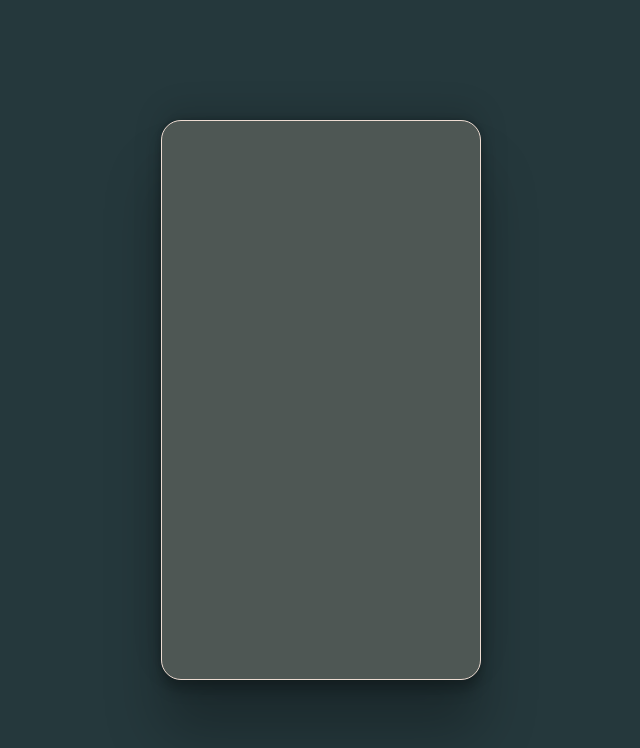
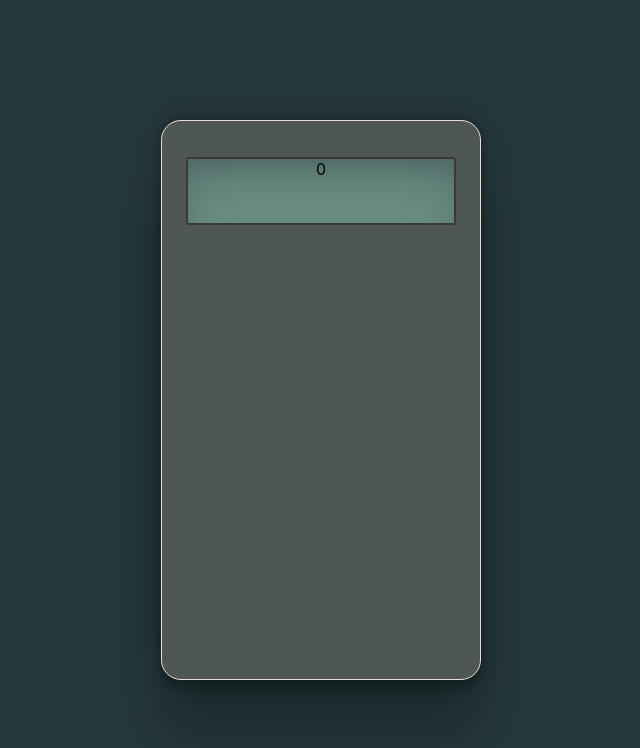
Before and after one commit to deven-kane/calcu-lo, a React (Create React App) app: page / in a window 1280 px wide. Shown: the top 748 px of the page, without its empty margins (319-959 px from the left). Built offline with nearby package versions, Linux system fonts and the light colour scheme.

Commit message:
add Display to Calculator + styling Display
running total state was added too!

```diff
--- a/src/Calculator.jsx
+++ b/src/Calculator.jsx
@@ -1,7 +1,13 @@
+import {useState} from 'react';
 import './Calculator.css';
+import Display from './Display';
+
 function Calculator() {
+  const [total, setTotal] = useState(0);
+
   return (
     <div className="Calculator">
+      <Display total={total} />
     </div>
   );
 }
--- /dev/null
+++ b/src/Display.css
@@ -0,0 +1,13 @@
+.Display {
+  border: 0.15rem solid #3b383c;
+  /* #697158 */
+  /* #635E65 */
+
+  border-radius: 3px;
+  box-shadow: rgba(50, 50, 93, 0.25) 0px 30px 60px -12px inset,
+    rgba(0, 0, 0, 0.3) 0px 18px 36px -18px inset;
+
+  margin: 1.25rem 0.5rem 0;
+  background-color: #6b9080;
+  height: 4rem;
+}
--- /dev/null
+++ b/src/Display.jsx
@@ -0,0 +1,11 @@
+import './Display.css';
+
+function Display({total}) {
+  return (
+    <div className="Display">
+      <span> {total} </span>
+    </div>
+  );
+}
+
+export default Display;
```
